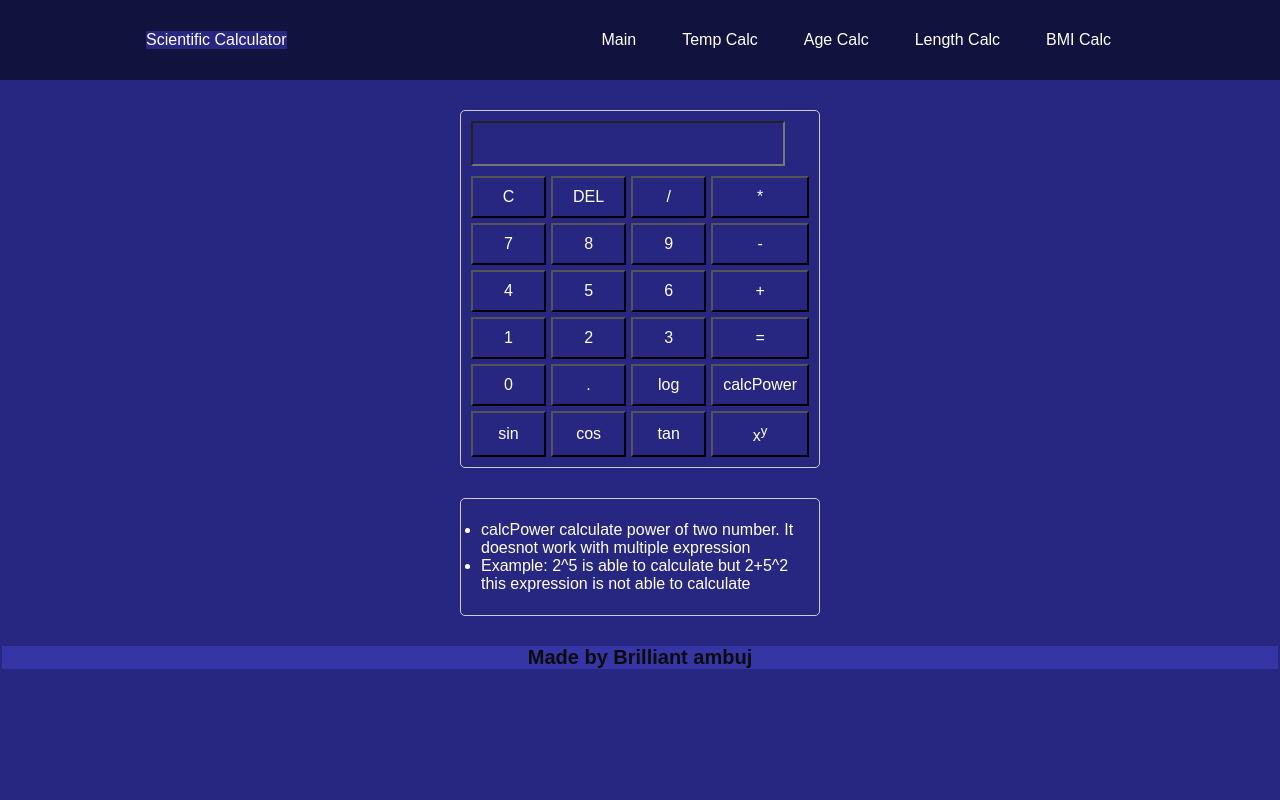
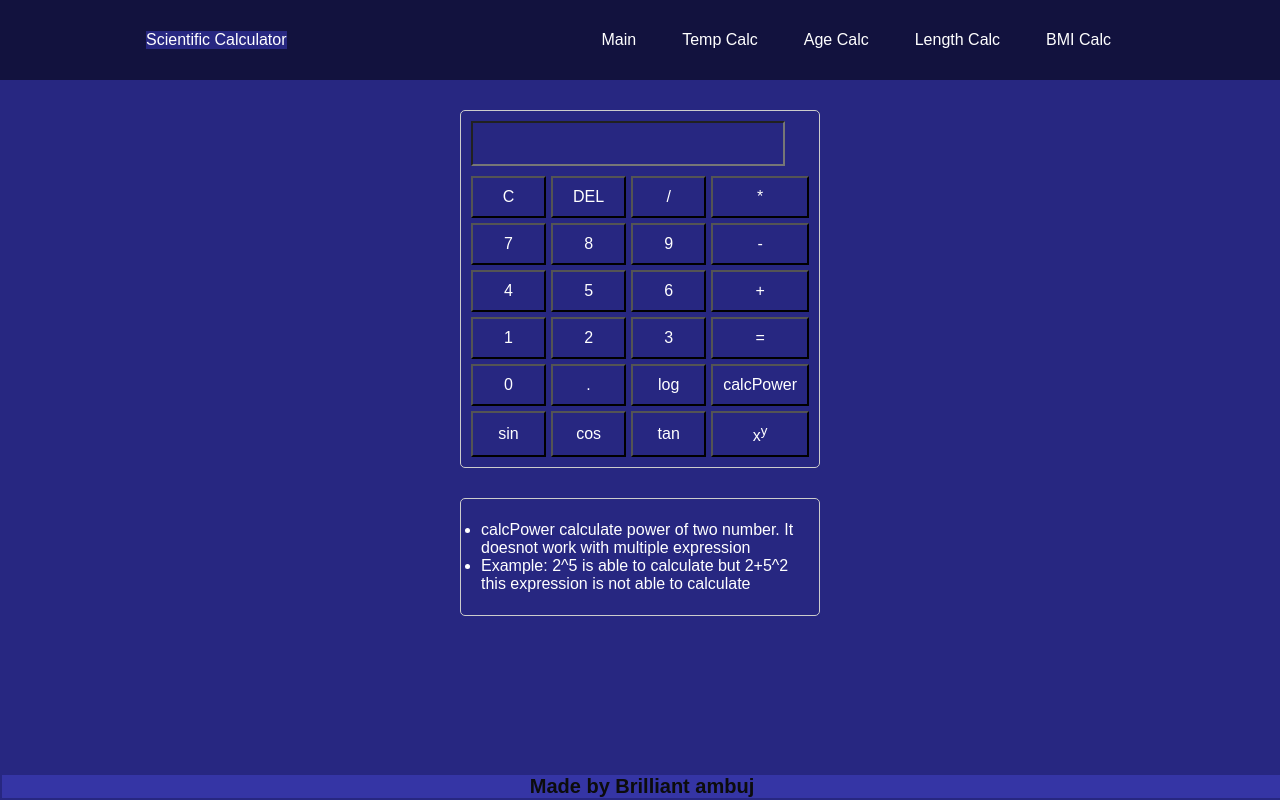
Before and after one commit to ambuj1211/scientific_calc, a plain HTML site: page index.html in a window 1280 px wide. Drawn offline with Linux system fonts and the light colour scheme.

Commit message:
Update index.css

```diff
--- a/index.css
+++ b/index.css
@@ -38,3 +38,9 @@ nav ul li a:hover{
     color: rgb(153, 153, 226);
     font-size: 1.02rem;
 }
+
+.bottom-paragraph{
+    position: absolute;
+  bottom: 0;
+  width: 100%;
+}
```
